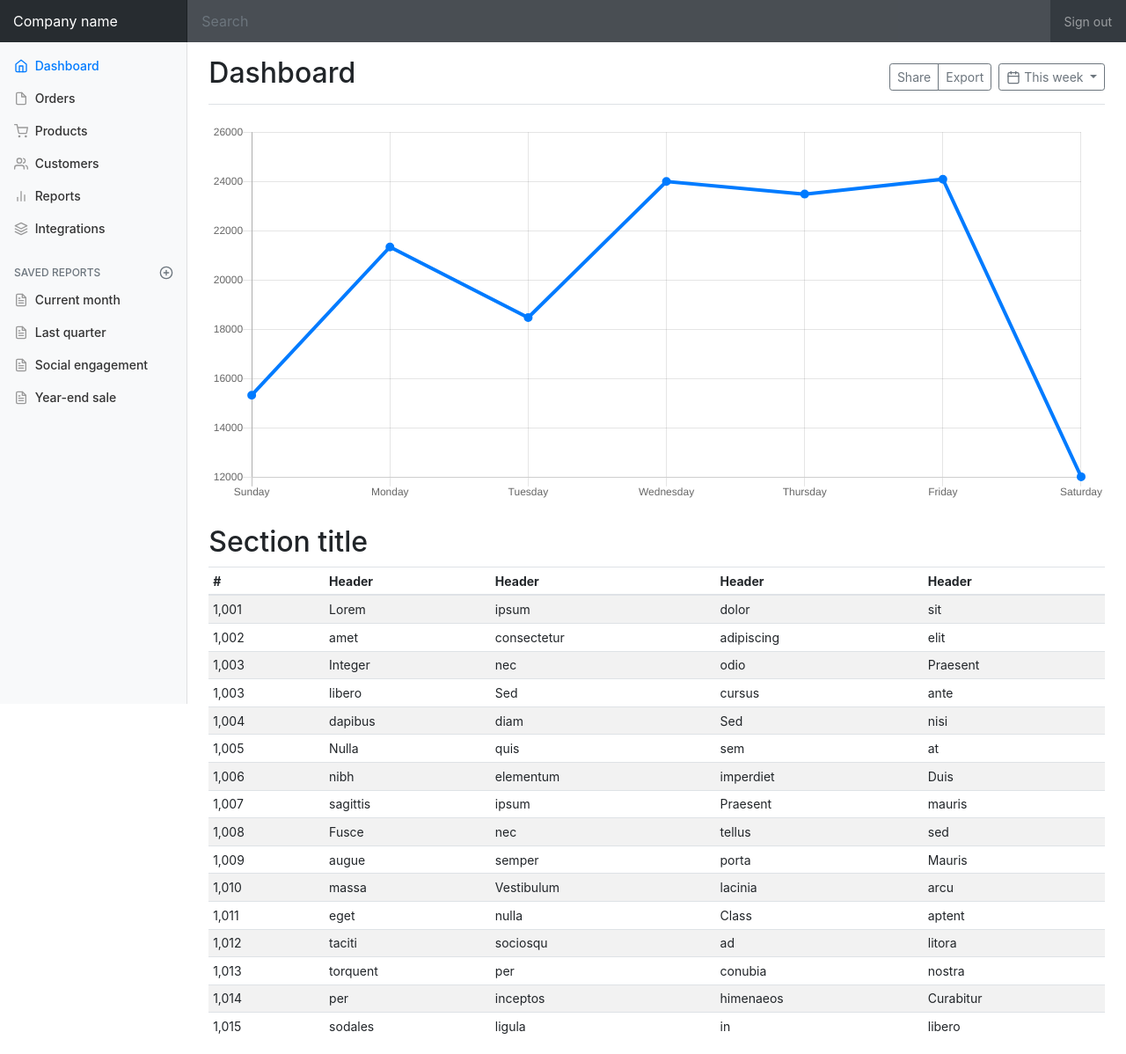
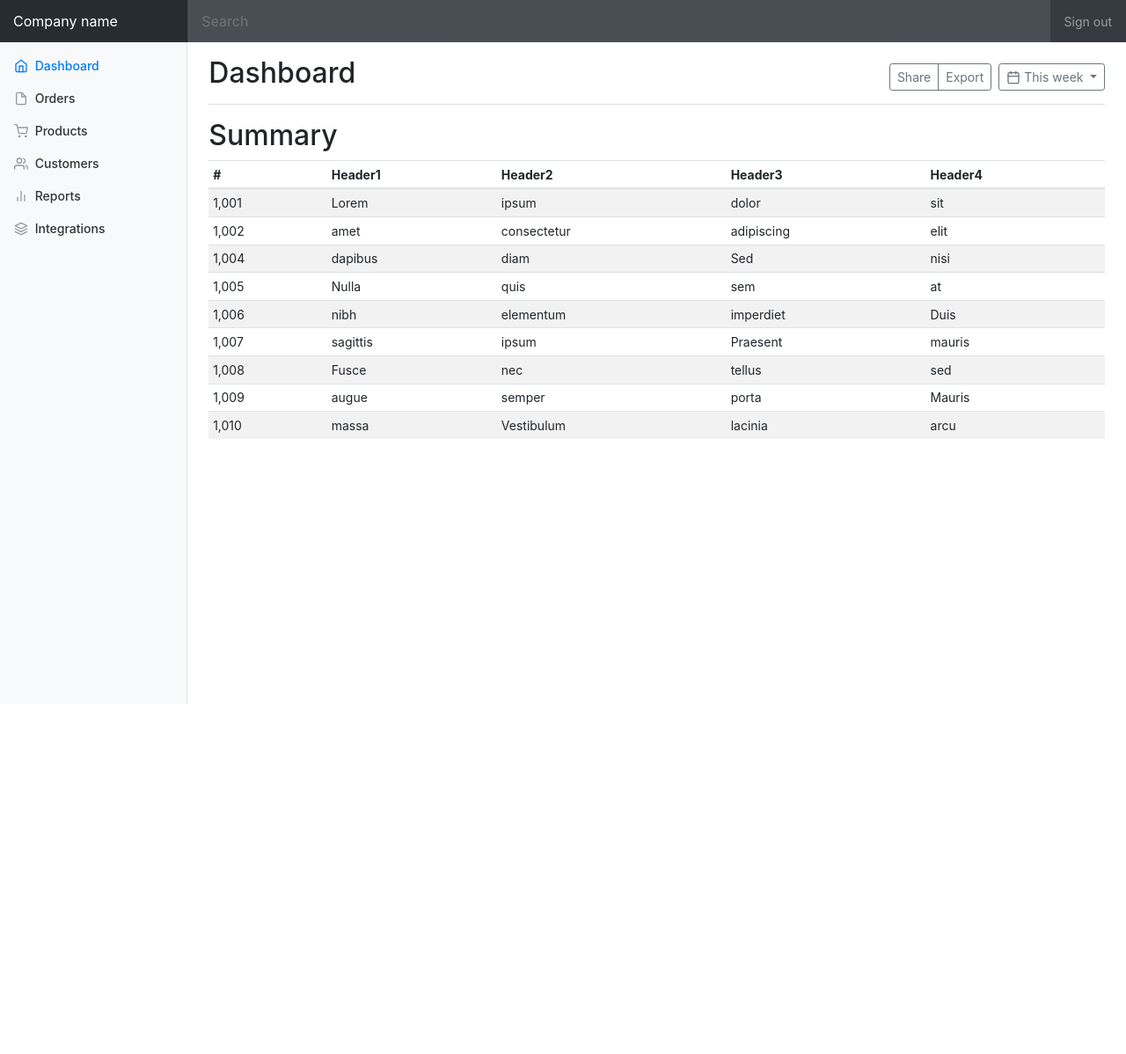
Before and after one commit to buddhasystem/pc2s, a Django app: page / in a window 1280 px wide. Shown: the whole page at 88% size. After the commit the page ends 800 px from the top, so only its background shows below. Run offline with Django 3.2, Linux system fonts and the light colour scheme; some libraries are stand-ins or nearby versions.

Commit message:
Pared down the original dashboard template

```diff
--- a/server/templates/index.html
+++ b/server/templates/index.html
@@ -8,7 +8,7 @@
     <meta name="author" content="">
     <link rel="icon" href="../../../../favicon.ico">
 
-    <title>Dashboard Template for Bootstrap</title>
+    <title>Portable Conditions and Calibrations Service</title>
 
     <!-- Bootstrap core CSS -->
     <!-- link href="./bootstrap/css/bootstrap.min.css" rel="stylesheet" -->
@@ -72,38 +72,7 @@
               </li>
             </ul>
 
-            <h6 class="sidebar-heading d-flex justify-content-between align-items-center px-3 mt-4 mb-1 text-muted">
-              <span>Saved reports</span>
-              <a class="d-flex align-items-center text-muted" href="#">
-                <span data-feather="plus-circle"></span>
-              </a>
-            </h6>
-            <ul class="nav flex-column mb-2">
-              <li class="nav-item">
-                <a class="nav-link" href="#">
-                  <span data-feather="file-text"></span>
-                  Current month
-                </a>
-              </li>
-              <li class="nav-item">
-                <a class="nav-link" href="#">
-                  <span data-feather="file-text"></span>
-                  Last quarter
-                </a>
-              </li>
-              <li class="nav-item">
-                <a class="nav-link" href="#">
-                  <span data-feather="file-text"></span>
-                  Social engagement
-                </a>
-              </li>
-              <li class="nav-item">
-                <a class="nav-link" href="#">
-                  <span data-feather="file-text"></span>
-                  Year-end sale
-                </a>
-              </li>
-            </ul>
+	    <!-- cut: h6 Saved Reports -->
           </div>
         </nav>
 
@@ -122,18 +91,18 @@
             </div>
           </div>
 
-          <canvas class="my-4" id="myChart" width="900" height="380"></canvas>
+          <!-- canvas class="my-4" id="myChart" width="900" height="380"></canvas -->
 
-          <h2>Section title</h2>
+          <h2>Summary</h2>
           <div class="table-responsive">
             <table class="table table-striped table-sm">
               <thead>
                 <tr>
                   <th>#</th>
-                  <th>Header</th>
-                  <th>Header</th>
-                  <th>Header</th>
-                  <th>Header</th>
+                  <th>Header1</th>
+                  <th>Header2</th>
+                  <th>Header3</th>
+                  <th>Header4</th>
                 </tr>
               </thead>
               <tbody>
@@ -150,20 +119,6 @@
                   <td>consectetur</td>
                   <td>adipiscing</td>
                   <td>elit</td>
-                </tr>
-                <tr>
-                  <td>1,003</td>
-                  <td>Integer</td>
-                  <td>nec</td>
-                  <td>odio</td>
-                  <td>Praesent</td>
-                </tr>
-                <tr>
-                  <td>1,003</td>
-                  <td>libero</td>
-                  <td>Sed</td>
-                  <td>cursus</td>
-                  <td>ante</td>
                 </tr>
                 <tr>
                   <td>1,004</td>
@@ -214,41 +169,6 @@
                   <td>lacinia</td>
                   <td>arcu</td>
                 </tr>
-                <tr>
-                  <td>1,011</td>
-                  <td>eget</td>
-                  <td>nulla</td>
-                  <td>Class</td>
-                  <td>aptent</td>
-                </tr>
-                <tr>
-                  <td>1,012</td>
-                  <td>taciti</td>
-                  <td>sociosqu</td>
-                  <td>ad</td>
-                  <td>litora</td>
-                </tr>
-                <tr>
-                  <td>1,013</td>
-                  <td>torquent</td>
-                  <td>per</td>
-                  <td>conubia</td>
-                  <td>nostra</td>
-                </tr>
-                <tr>
-                  <td>1,014</td>
-                  <td>per</td>
-                  <td>inceptos</td>
-                  <td>himenaeos</td>
-                  <td>Curabitur</td>
-                </tr>
-                <tr>
-                  <td>1,015</td>
-                  <td>sodales</td>
-                  <td>ligula</td>
-                  <td>in</td>
-                  <td>libero</td>
-                </tr>
               </tbody>
             </table>
           </div>
@@ -260,8 +180,9 @@
     ================================================== -->
     <!-- Placed at the end of the document so the pages load faster -->
     <script src="https://code.jquery.com/jquery-3.2.1.slim.min.js" integrity="sha384-KJ3o2DKtIkvYIK3UENzmM7KCkRr/rE9/Qpg6aAZGJwFDMVNA/GpGFF93hXpG5KkN" crossorigin="anonymous"></script>
-    <script>window.jQuery || document.write('<script src="../../../../assets/js/vendor/jquery-slim.min.js"><\/script>')</script>
-    <script src="../../../../assets/js/vendor/popper.min.js"></script>
+    <!-- script>window.jQuery || document.write('<script src="../../../../assets/js/vendor/jquery-slim.min.js"><\/script>')</script -->
+    <!-- script src="../../../../assets/js/vendor/popper.min.js"></script -->
+    <script src="https://cdnjs.cloudflare.com/ajax/libs/popper.js/1.12.9/umd/popper.min.js" integrity="sha384-ApNbgh9B+Y1QKtv3Rn7W3mgPxhU9K/ScQsAP7hUibX39j7fakFPskvXusvfa0b4Q" crossorigin="anonymous"></script>
     <script src="{% static 'bootstrap/js/bootstrap.min.js'%}"></script>
 
     <!-- Icons -->
@@ -271,35 +192,5 @@
     </script>
 
     <!-- Graphs -->
-    <script src="https://cdnjs.cloudflare.com/ajax/libs/Chart.js/2.7.1/Chart.min.js"></script>
-    <script>
-      var ctx = document.getElementById("myChart");
-      var myChart = new Chart(ctx, {
-        type: 'line',
-        data: {
-          labels: ["Sunday", "Monday", "Tuesday", "Wednesday", "Thursday", "Friday", "Saturday"],
-          datasets: [{
-            data: [15339, 21345, 18483, 24003, 23489, 24092, 12034],
-            lineTension: 0,
-            backgroundColor: 'transparent',
-            borderColor: '#007bff',
-            borderWidth: 4,
-            pointBackgroundColor: '#007bff'
-          }]
-        },
-        options: {
-          scales: {
-            yAxes: [{
-              ticks: {
-                beginAtZero: false
-              }
-            }]
-          },
-          legend: {
-            display: false,
-          }
-        }
-      });
-    </script>
   </body>
 </html>
```
